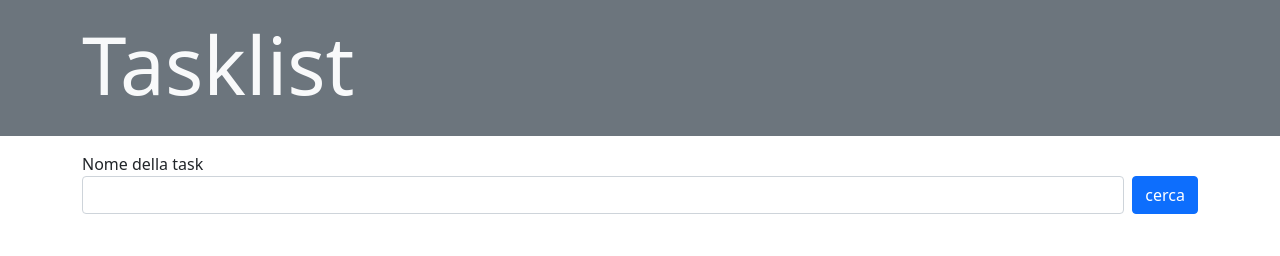
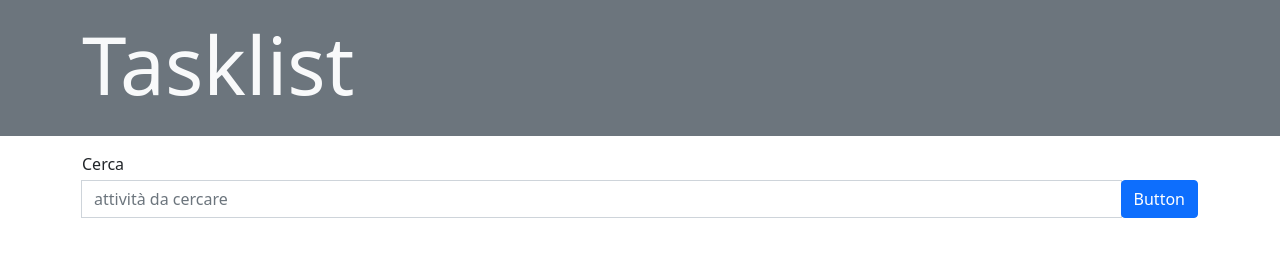
Before and after one commit to corsidrive/layout-tasklist-html, a plain HTML site: page index.html in a window 1280 px wide. Drawn offline with nearby package versions, Linux system fonts and the light colour scheme.

Commit message:
intestazione con ricerca testuale - versione 2

```diff
--- a/index.html
+++ b/index.html
@@ -16,15 +16,14 @@
     </div>
 
     <div class="container">
-        <form class="form-inline d-flex align-items-end justify-content-between">
-            <div class="form-group me-2 flex-grow-1">
-                <label for="textSearch">Nome della task</label>
-                <input class="form-control" type="text" name="" id="">
+        <div class="input-group pb-1">
+            <label class="w-100 pb-1" for="">Cerca</label>
+            <input type="text" class="form-control" placeholder="attività da cercare" aria-label="Recipient's username" aria-describedby="basic-addon2">
+            <div class="input-group-append">
+              <button class="btn btn-primary" type="button">Button</button>
             </div>
-            <button class="btn btn-primary">cerca</button>
-        </form>
+        </div>
     </div>
-
 
     <script src="https://cdn.jsdelivr.net/npm/bootstrap@5.0.0-beta2/dist/js/bootstrap.bundle.min.js" integrity="sha384-b5kHyXgcpbZJO/tY9Ul7kGkf1S0CWuKcCD38l8YkeH8z8QjE0GmW1gYU5S9FOnJ0" crossorigin="anonymous"></script>
 </body>
```
